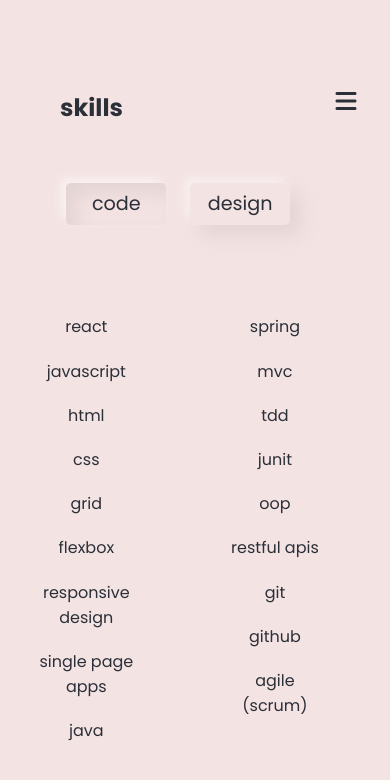
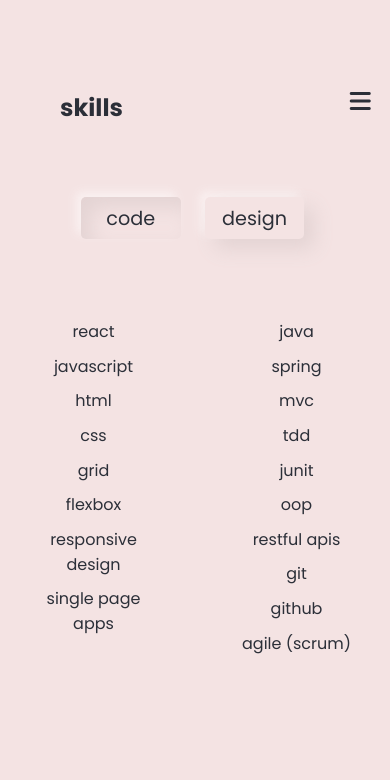
Before and after one commit to thornsberrysara/thornsberrysara.github.io, a React (Create React App) app in the folder portfolio/: page /skills/code in a window 390 px wide. Shown: the top 780 px of the page. Built offline with nearby package versions, Linux system fonts and the light colour scheme.

Commit message:
making mobile changes

```diff
--- a/portfolio/src/App.css
+++ b/portfolio/src/App.css
@@ -6,10 +6,17 @@
   color: #2b2f38;
 }
 
+.App,
+#root,
+.container,
+html {
+  margin: 0;
+  padding: 0;
+}
+
 body {
   background-color: #f4e3e3;
   width: 100%;
-  height: 100%;
 }
 
 h3 {
@@ -17,6 +24,7 @@
   margin-left: 30px;
   font-size: 1.5em;
   padding: 10px 30px 0 30px;
+  margin-bottom: 3em;
 }
 
 h4 {
@@ -30,12 +38,17 @@
 .skills-list {
   columns: 2;
   list-style: none;
+  margin: 0;
+  padding: 0;
+  width: 100%;
   margin-top: 5em;
   margin-bottom: 5em;
+  width: auto;
+
 }
 
 .skills-list li {
-  padding: .6em 2em .6em 2em;
+  padding: 0em 2em .6em 2em;
   text-align: center;
 }
 
@@ -43,9 +56,9 @@
   text-align: center;
   display: flex;
   flex-direction: column;
-  justify-content: center;
-  align-content: center;
-  align-items: center;
+  width: 100%;
+  margin: 0;
+  padding: 0;
 }
 
 .on {
@@ -62,7 +75,6 @@
   outline: none;
   background-color: transparent;
   padding: 0 0 0 0;
-  margin-top: 3em;
 }
 
 .off {
@@ -78,7 +90,6 @@
   outline: none;
   background-color: transparent;
   padding: 0 0 0 0;
-  margin-top: 3em;
 }
 
 .off:hover {
@@ -88,8 +99,9 @@
 .buttons {
   display: flex;
   justify-content: center;
+  margin: 0;
+  padding: 0;
 }
-
 
 @media screen and (min-width: 940px) {
   body {
@@ -99,7 +111,7 @@
   .container {
     background-color: #f4e3e3;
     width: 65%;
-    height: 80vh;
+    height: 60vh;
     height: auto;
     border-radius: 10px;
     margin-left: 20em;
--- a/portfolio/src/components/Card.css
+++ b/portfolio/src/components/Card.css
@@ -1,7 +1,7 @@
 .card-container {
     display: grid;
     grid-template-columns: 1fr 1fr;
-    width: 60vh;
+    width: 40vh;
     margin: auto;
     margin-bottom: 5em;
     margin-top: 5em;
@@ -45,6 +45,11 @@
 
 
 @media screen and (min-width: 940px) {
+
+    .card-container {
+        width: 60vh;
+    }
+
     .card:hover {
         box-shadow: 0px 0px 0px #e3d3d3, 0px 0px 0px #faf1f1;
         box-shadow: inset 10px 10px 20px #e3d3d3, -5px -5px 10px #faf1f1;
--- a/portfolio/src/components/Nav/Nav.css
+++ b/portfolio/src/components/Nav/Nav.css
@@ -11,6 +11,7 @@
 
 .nav-link {
     padding: .3em;
+    width: auto;
 }
 
 .nav-links {
@@ -23,6 +24,8 @@
 
   .show-nav {
     height: 30em;
+    position: relative;
+    z-index: 10;
 }
 
 .toggle-btn {
--- a/portfolio/src/components/Nav/Nav.js
+++ b/portfolio/src/components/Nav/Nav.js
@@ -19,12 +19,12 @@
                     <i className="fas fa-bars"></i>
                     </button>
                     <ul className={this.state.toggle ? "nav-links show-nav" : "nav-links"}>
-                    <Link to="/"><li className="nav-link">home</li></Link>
-                    <Link to="/about"><li className="nav-link">about</li></Link>
-                    <Link to="/code"><li className="nav-link">code</li></Link>
-                    <Link to="/design"><li className="nav-link">design</li></Link>
-                    <Link to="/skills/code"><li className="nav-link">skills</li></Link>
-                    <Link to="/contact"><li className="nav-link">contact</li></Link>
+                    <Link to="/" onClick={this.Toggle}><li className="nav-link">home</li></Link>
+                    <Link to="/about" onClick={this.Toggle}><li className="nav-link">about</li></Link>
+                    <Link to="/code" onClick={this.Toggle}><li className="nav-link">code</li></Link>
+                    <Link to="/design" onClick={this.Toggle}><li className="nav-link">design</li></Link>
+                    <Link to="/skills/code" onClick={this.Toggle}><li className="nav-link">skills</li></Link>
+                    <Link to="/contact" onClick={this.Toggle}><li className="nav-link">contact</li></Link>
                     </ul>
               </nav>
           </>
--- a/portfolio/src/index.css
+++ b/portfolio/src/index.css
@@ -1,3 +1,8 @@
+* {
+  margin: 0;
+  padding: 0;
+}
+
 body {
     margin: 0;
     padding: 0;
--- a/portfolio/src/pages/Contact.css
+++ b/portfolio/src/pages/Contact.css
@@ -2,13 +2,20 @@
     list-style: none;
     display: flex;
     flex-direction: column;
+    margin: 0;
+    padding: 0;
     margin-bottom: 20em;
 }
 
 .contact-links li {
     font-size: 2.5em;
     text-align: center;
+    margin: 0;
+    margin-bottom: 1em;
+    padding: 0;
 }
+
+
 
 @media screen and (min-width: 940px) {
     .contact-links {
--- a/portfolio/src/pages/Contact.js
+++ b/portfolio/src/pages/Contact.js
@@ -6,11 +6,11 @@
         <>
         <h3>contact</h3>
         <ul className="contact-links">
-            <li><i class="fab fa-github"></i></li>
-            <li><i class="fab fa-behance-square"></i></li>
-            <li><i class="fab fa-linkedin"></i></li>
-            <li><i class="far fa-envelope"></i></li>
-            <li><i class="far fa-file"></i></li>
+            <li className="contact-link"><i className="fab fa-github"></i></li>
+            <li className="contact-link"><i className="fab fa-behance-square"></i></li>
+            <li className="contact-link"><i className="fab fa-linkedin"></i></li>
+            <li className="contact-link"><i className="far fa-envelope"></i></li>
+            <li className="contact-link"><i className="far fa-file"></i></li>
         </ul>
     </>
     );
--- a/portfolio/src/pages/SkillsCode.js
+++ b/portfolio/src/pages/SkillsCode.js
@@ -9,7 +9,7 @@
         <h3>skills</h3>
     <div className="skills">
         <div className="buttons">
-        <Link><button className="on">code</button></Link>
+        <Link to="/skills/code"><button className="on">code</button></Link>
         <Link to="/skills/design"><button className="off">design</button></Link>
         </div>
         <ul className="skills-list">
--- a/portfolio/src/pages/SkillsDesign.js
+++ b/portfolio/src/pages/SkillsDesign.js
@@ -10,7 +10,7 @@
     <div className="skills">
         <div className="buttons">
         <Link to="/skills/code"><button className="off">code</button></Link>
-        <Link><button className="on">design</button></Link>
+        <Link to="/skills/design"><button className="on">design</button></Link>
         </div>
         <ul className="skills-list">
             <li>figma</li>
```
